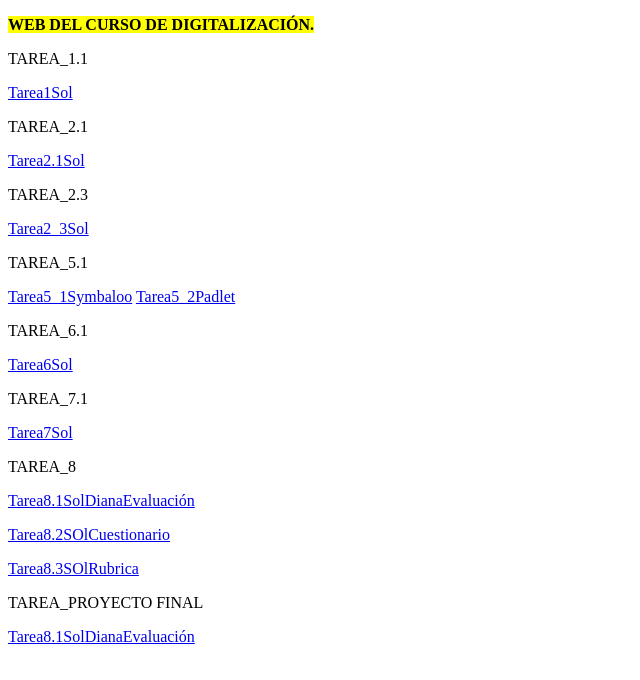
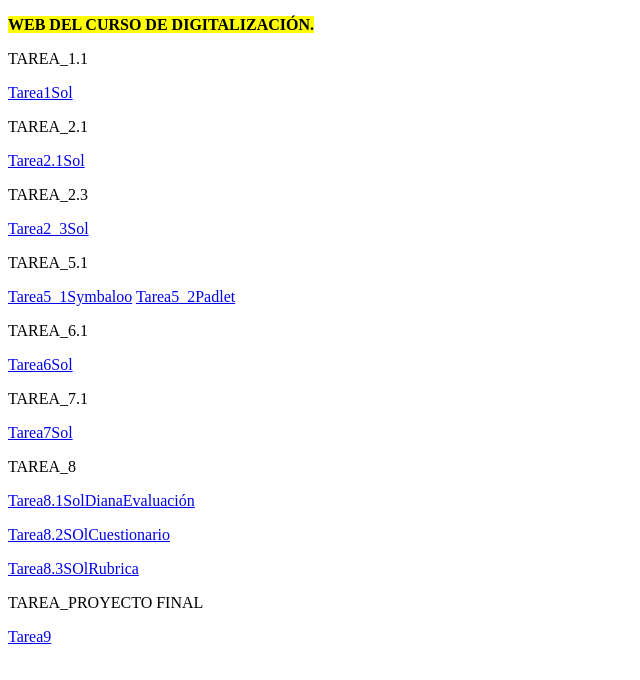
Before and after one commit to adabyronmairena/adabyronmairena.github.io, a plain HTML site: page index.html in a window 1280 px wide. Shown: the whole page, without its empty margins (0-640 px from the left). Drawn offline with Linux system fonts and the light colour scheme.

Commit message:
Update index.html

```diff
--- a/index.html
+++ b/index.html
@@ -29,7 +29,7 @@
 	  <p>  </p>
 	  <a href="imagenes/Tarea8_rubrica_emf.pdf" target="blank">Tarea8.3SOlRubrica</a>
 	<p>TAREA_PROYECTO FINAL</p>
-	  <a href="imagenes/6PROBABILIDAD_BTO_mcss_24_EM.elp" target="blank">Tarea8.1SolDianaEvaluación</a>
+	  <a href="imagenes/6PROBABILIDAD_BTO_mcss_24_EM.elp" target="blank">Tarea9</a>
 	    <p>  </p>
   </body>
 </html>
```
